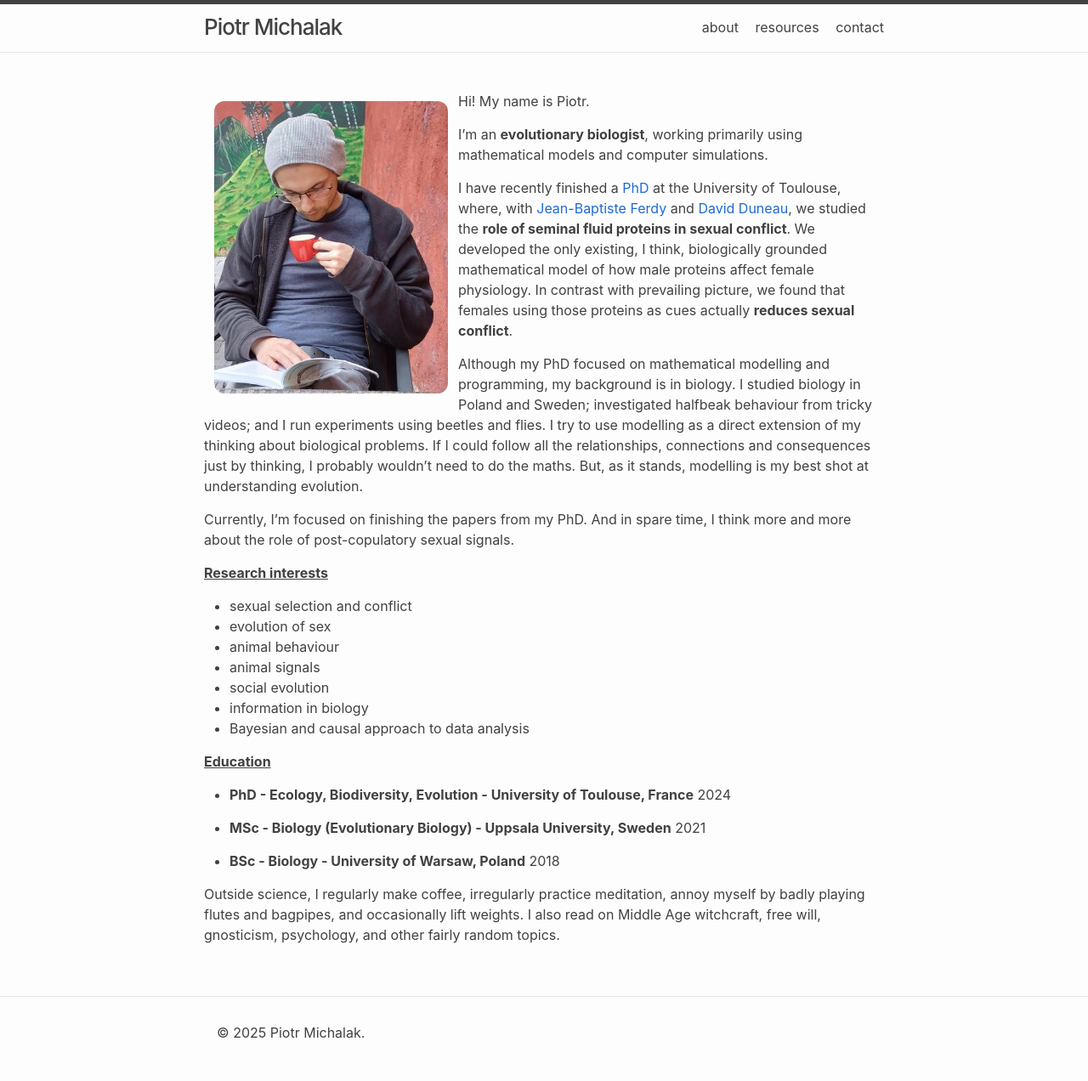
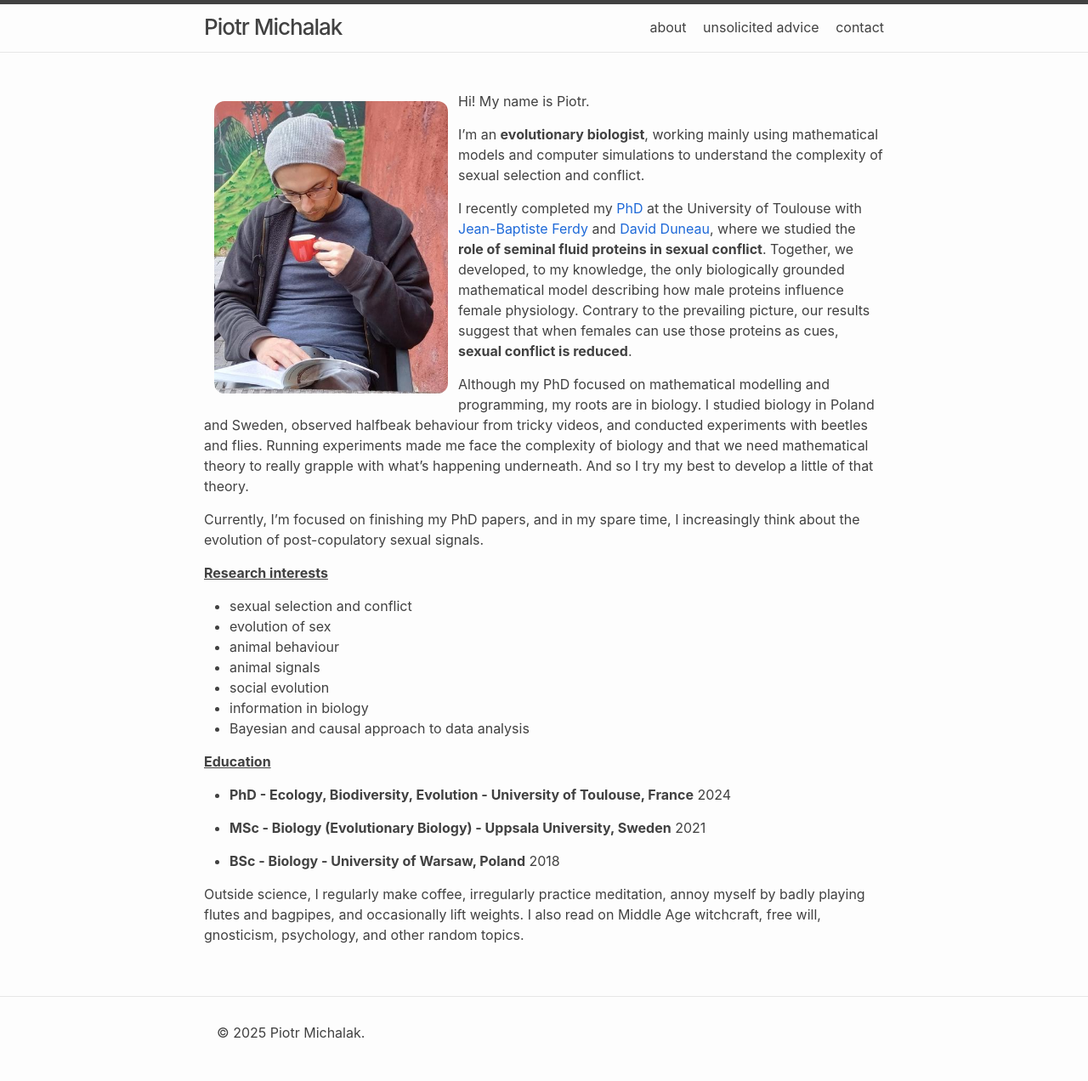
Before and after one commit to ptrmchlk/ptrmchlk.github.io, a Jekyll site: the page built from about.md, in a window 1280 px wide. Shown: the whole page at 85% size. Built offline with Jekyll 4.4.1, drawn with Linux system fonts in a browser that asks for light colours.

Commit message:
rewrite about, books

```diff
--- a/_config.yml
+++ b/_config.yml
@@ -46,7 +46,7 @@ minima:
   nav_pages:
   - about.md
   # - research_int.md
-  - resources.md
+  - books.md
   #- impractical.md
   - contact.md
 
--- a/about.md
+++ b/about.md
@@ -9,13 +9,13 @@ permalink: /about/
 
 Hi! My name is Piotr.
 
-I'm an **evolutionary biologist**, working primarily using mathematical models and computer simulations.
+I'm an **evolutionary biologist**, working mainly using mathematical models and computer simulations to understand the complexity of sexual selection and conflict.
 
-I have recently finished a [PhD](https://hal.science/tel-05023183/) at the University of Toulouse, where, with [Jean-Baptiste Ferdy](https://crbe.cnrs.fr/annuaire/ferdy/) and [David Duneau](https://scholar.google.fr/citations?user=VhsB4z0AAAAJ&hl), we studied the **role of seminal fluid proteins in sexual conflict**. We developed the only existing, I think, biologically grounded mathematical model of how male proteins affect female physiology. In contrast with prevailing picture, we found that females using those proteins as cues actually **reduces sexual conflict**.
+I recently completed my [PhD](https://hal.science/tel-05023183/) at the University of Toulouse with [Jean-Baptiste Ferdy](https://crbe.cnrs.fr/annuaire/ferdy/) and [David Duneau](https://scholar.google.fr/citations?user=VhsB4z0AAAAJ&hl), where we studied the **role of seminal fluid proteins in sexual conflict**. Together, we developed, to my knowledge, the only biologically grounded mathematical model describing how male proteins influence female physiology. Contrary to the prevailing picture, our results suggest that when females can use those proteins as cues, **sexual conflict is reduced**.
 
-Although my PhD focused on mathematical modelling and programming, my background is in biology. I studied biology in Poland and Sweden; investigated halfbeak behaviour from tricky videos; and I run experiments using beetles and flies. I try to use modelling as a direct extension of my thinking about biological problems. If I could follow all the relationships, connections and consequences just by thinking, I probably wouldn't need to do the maths. But, as it stands, modelling is my best shot at understanding evolution.
+Although my PhD focused on mathematical modelling and programming, my roots are in biology. I studied biology in Poland and Sweden, observed halfbeak behaviour from tricky videos, and conducted experiments with beetles and flies. Running experiments made me face the complexity of biology and that we need mathematical theory to really grapple with what's happening underneath. And so I try my best to develop a little of that theory.
 
-Currently, I'm focused on finishing the papers from my PhD. And in spare time, I think more and more about the role of post-copulatory sexual signals.
+Currently, I'm focused on finishing my PhD papers, and in my spare time, I increasingly think about the evolution of post-copulatory sexual signals.
 
 **<u>Research interests</u>**
 
@@ -35,4 +35,4 @@ Currently, I'm focused on finishing the papers from my PhD. And in spare time, I
 
 - **BSc - Biology - University of Warsaw, Poland** 2018
 
-Outside science, I regularly make coffee, irregularly practice meditation, annoy myself by badly playing flutes and bagpipes, and occasionally lift weights. I also read on Middle Age witchcraft, free will, gnosticism, psychology, and other fairly random topics.
+Outside science, I regularly make coffee, irregularly practice meditation, annoy myself by badly playing flutes and bagpipes, and occasionally lift weights. I also read on Middle Age witchcraft, free will, gnosticism, psychology, and other random topics.
```
Also changed, not shown: books.md (renamed from resources.md, +7 -4 lines), index.md (+2 -2 lines).
